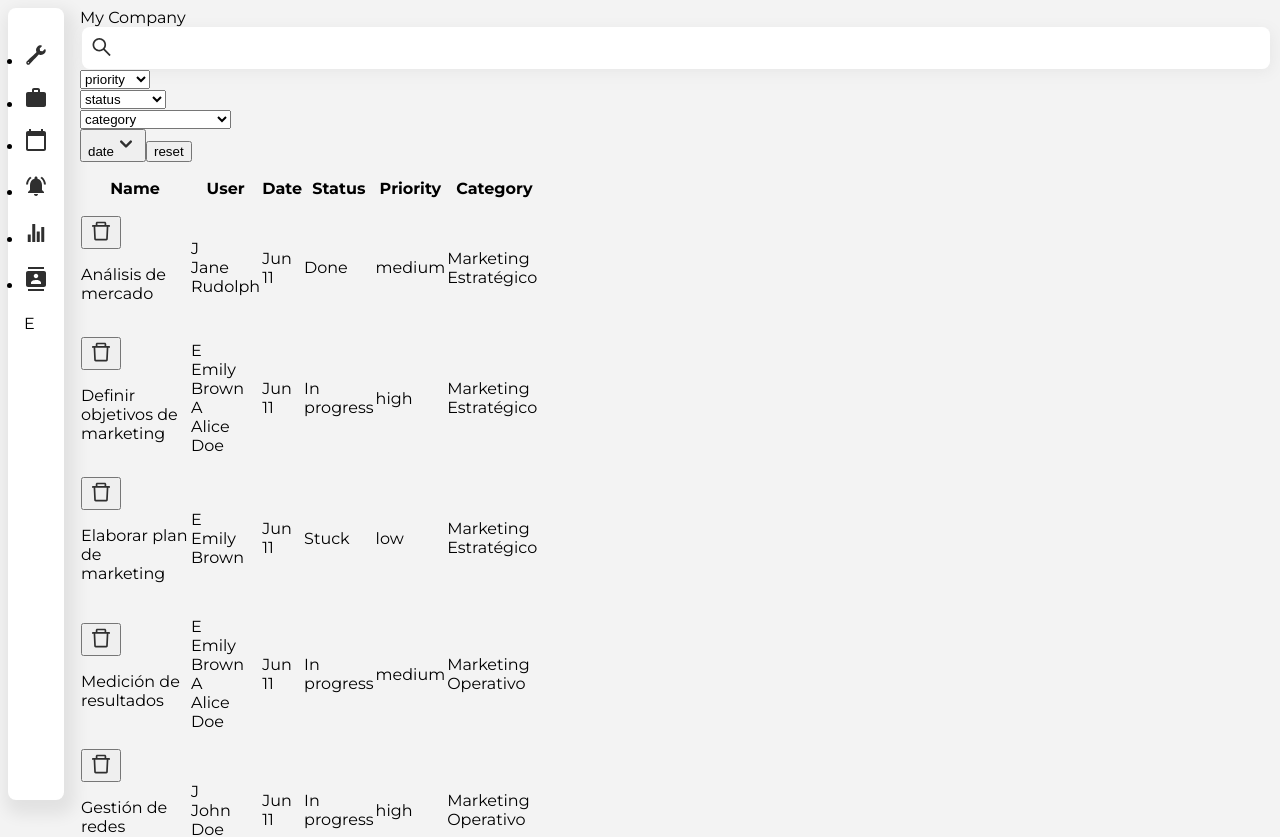
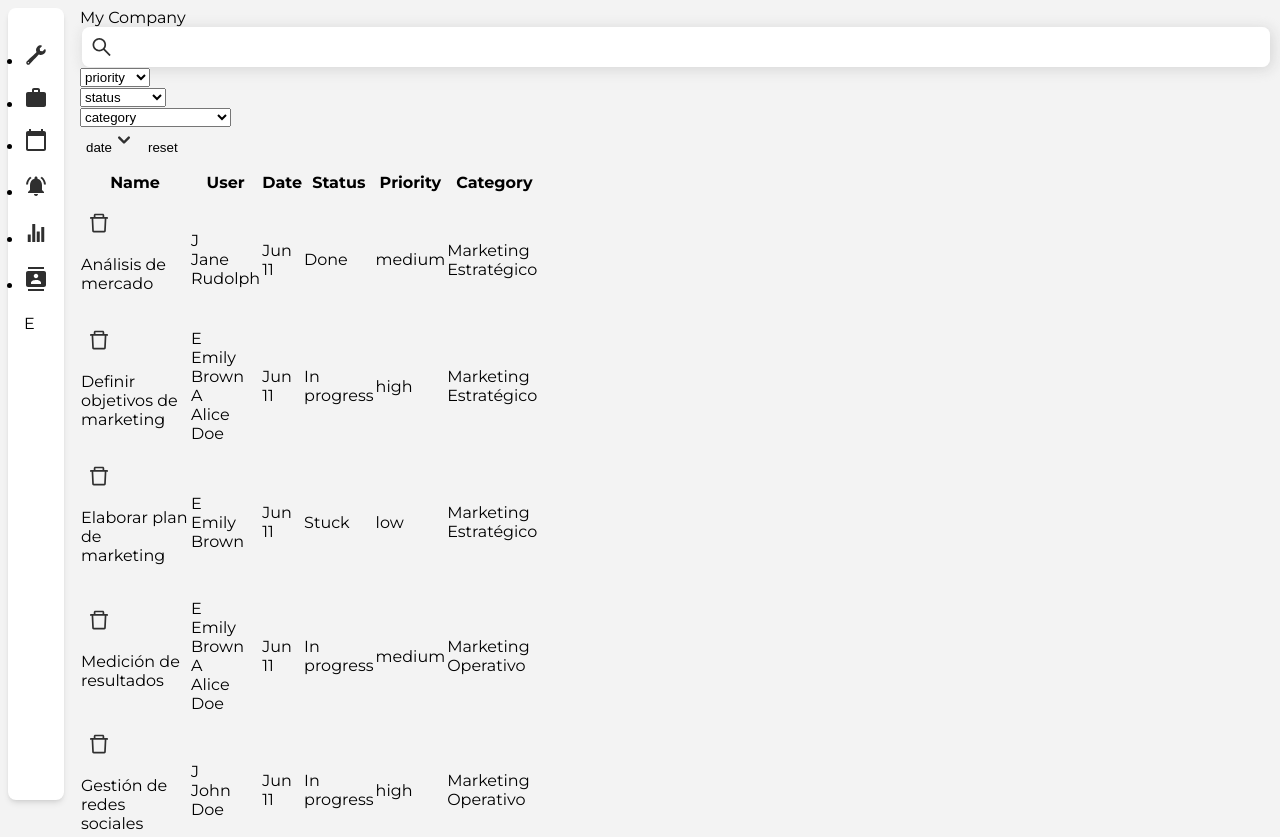
Before and after one commit to NicolasCarriman/Ttask, a Next.js app in the folder packages/task-app/: page /dashboard in a window 1280 px wide. Shown: the top 837 px of the page. Built offline with nearby package versions, Linux system fonts and the light colour scheme.

Commit message:
change css styles

```diff
--- a/packages/task-app/app/dashboard/tasks/components/layer.tsx
+++ b/packages/task-app/app/dashboard/tasks/components/layer.tsx
@@ -30,7 +30,7 @@ function Layer(
   return (
     <ContextProvider>
       <div
-        className='container-large tt-grid-column tt-box shadow-m'
+        className='container-large tt-grid-column tt-box shadow-m gray-6'
       >
         {props.children}
       </div>
--- a/packages/task-app/app/dashboard/tasks/components/style.css
+++ b/packages/task-app/app/dashboard/tasks/components/style.css
@@ -98,6 +98,10 @@ html {
   cursor: pointer;
   font-weight: 600;
   opacity: .7;
+}
+
+.accordion-header > svg {
+  height: 1rem;
 }
 
 .accordion-desactive {
--- a/packages/task-app/app/dashboard/tasks/page.tsx
+++ b/packages/task-app/app/dashboard/tasks/page.tsx
@@ -75,7 +75,7 @@ function Tasks() {
       {
         loaded.current &&
         <Layer>
-          <RoundedBox className='w-[30%]' >
+          <RoundedBox className='w-[30%] tt-flex-col' >
             {
               currentTask && currentTask.subtasks && (
                 <>
--- a/packages/task-app/app/style/global.scss
+++ b/packages/task-app/app/style/global.scss
@@ -4,8 +4,10 @@ $gray-200: #FAFAFA;
 $gray-300: #E0E0E0;
 $gray-400: #b5b5b5;
 $gray-500: rgb(149 149 149);
+$gray-600: #ffffff66;
 $max-width: calc(100vw);
 $rad-m: 8px;
+$shadow-m: 1px 3px 5px 0px #00000026;
 
 h3 {
   margin: 0;
@@ -14,6 +16,11 @@ h3 {
 
 fieldset {
   border: none;
+}
+
+button {
+  border: none;
+  background: none;
 }
 
 body {
@@ -25,15 +32,9 @@ body {
   background: #FFFFFF;
   border-radius: $rad-m;
   padding: 1rem;
-  box-shadow: 4px 8px 16px 7px #00000012;
-}
-
-.shadow-m {
-  box-shadow: 4px 8px 16px 7px #00000012;
 }
 
 .container-full {
-
   width: $max-width;
   height: 100%;
 }
@@ -53,6 +54,11 @@ body {
   grid-column: span 3;
 }
 
+.layer-centered {
+  justify-content: center;
+  align-items: center;
+}
+
 .tt-grid-column {
   display: grid;
   grid-template-columns: repeat(auto-fit, minmax(250px, 1fr));
@@ -62,6 +68,7 @@ body {
 .tt-flex-col {
   display: flex;
   flex-direction: column;
+  gap: 1rem;
 }
 
 .tt-flex-row {
@@ -72,3 +79,15 @@ body {
 .g-1 {
   gap: 1rem;
 }
+
+.gray-6 {
+  background-color: $gray-600;
+}
+
+.shadow-m {
+  --tw-ring-offset-shadow: 0 0 #0000;
+  --tw-ring-shadow: 0 0 #0000;
+  --tw-shadow: 0 4px 6px -1px rgb(0 0 0 / 10%), 0 2px 4px -2px rgb(0 0 0 / 0.1);
+  --tw-shadow-colored: 0 4px 6px -1px var(--tw-shadow-color), 0 2px 4px -2px var(--tw-shadow-color);
+  box-shadow: var(--tw-ring-offset-shadow, 0 0 #0000), var(--tw-ring-shadow, 0 0 #0000), var(--tw-shadow);
+}
--- a/packages/task-app/components/common/box.tsx
+++ b/packages/task-app/components/common/box.tsx
@@ -8,7 +8,7 @@ interface RoundedBoxProps {
 function RoundedBox({ children, className }: RoundedBoxProps) {
   return (
     <div
-      className={`tt-box ${className && className}`}
+      className={`tt-box shadow-m ${className && className}`}
     >
       { children }
     </div>
--- a/packages/task-app/components/common/input.scss
+++ b/packages/task-app/components/common/input.scss
@@ -1,3 +1,4 @@
+
 .tt_input-field {
   outline: none;
   border: none;
--- a/packages/task-app/components/common/inputComponent.css
+++ b/packages/task-app/components/common/inputComponent.css
@@ -1,12 +1,12 @@
 html {
   --tt-gray-300:#E0E0E0;
   --tt-gray-50:#FAFAFA;
-  --tt-shadow-m: 2px 3px 14px #e7e7e7;
+  --tt-shadow-s: -1px 1px 3px 2px rgb(0 0 0 / 14%);
   --tt-shadow-l: 2px 2px 14px #b5b5b5;
+  --tt-shadow-m: 2px 2px 14px #b5b5b57d;
   --tt-radius-m: 8px;
   --tt-color-active: #3182ce;
 }
-
 
 .tt_input-field-float {
   width: 100%;
@@ -26,7 +26,7 @@ html {
 }
 
 .tt_input {
-  height: 3vh;
+  height: 2vh;
   width: 100%;
   font-size: 1rem;
   padding-left: 12px;
--- a/packages/task-app/components/common/inputComponent.tsx
+++ b/packages/task-app/components/common/inputComponent.tsx
@@ -114,7 +114,7 @@ export const SliderSelector: React.FC<SliderProps> = (props) => {
 
   return (
     <div className='selector-container'>
-      <SlArrowLeft onClick={prev} />
+      <SlArrowLeft height={'2vh'} onClick={prev} />
       <InputComponent
         value={data[selected].name}
         onClick={() => handleClick(selected)}
@@ -123,7 +123,7 @@ export const SliderSelector: React.FC<SliderProps> = (props) => {
         {...rest}
         readOnly
       />
-      <SlArrowRight onClick={next} />
+      <SlArrowRight height={'2vh'} onClick={next} />
       <div
         className={`${showList ? 'fixed inset-0 z-[100]  backdrop-brightness-[0.9] transition-all' : 'hidden'}`}
         onClick={() => setShowList(false)}
--- a/packages/task-app/components/ui/dynamicSelector/dynamicSelector.tsx
+++ b/packages/task-app/components/ui/dynamicSelector/dynamicSelector.tsx
@@ -9,6 +9,7 @@ import Button from '@app/components/common/button';
 import { IoIosAddCircle } from 'react-icons/io';
 import { HiCheck } from 'react-icons/hi';
 import { TextBox } from '@app/components/common/textBox';
+import RoundedBox from '@app/components/common/box';
 
 type selectableElement = {
   id: string;
@@ -43,7 +44,7 @@ function DynamicSelector({
   newTabElement,
   selectedId
 }: DynamicSelectorProps) {
-  const [content, setContent ] = useState('');
+  const [content, setContent] = useState('');
   const [slide, setSlide] = useState(false);
   const [render, setRender] = useState('tabs');
   // use hook to manage the transition between tabs and menu
@@ -77,7 +78,7 @@ function DynamicSelector({
     }
   };
 
-  function handleKeyDown (e: React.KeyboardEvent<HTMLDivElement>) {
+  function handleKeyDown(e: React.KeyboardEvent<HTMLDivElement>) {
     if (e.code === 'Enter') {
       setRender('tabs');
       if (!onClick) return;
@@ -86,19 +87,19 @@ function DynamicSelector({
   }
 
   return (
-    <SelectorContainer>
-      {title && <p>{title}</p>}
+    <RoundedBox className='tt-box'>
+      {
+        title &&
+        <header className='dynamic-header'>
+          <h3>{title}</h3>
+        </header>
+      }
       <div
         onAnimationEnd={() => {
           setRender('menu');
           setSlide(false);
         }}
-        className={twMerge(`
-        overflow-hidden
-        w-full
-        h-full
-        `, slide && style.slideY
-      )}>
+        className=''>
         {isTabs &&
           <TabsContainer >
             {
@@ -125,15 +126,17 @@ function DynamicSelector({
           </TextBox>
         }
       </div>
+      <div className='layer-centered tt-flex-row'>
         <Button variant='animated' onClick={handleClick} size={'small'}>
           {
-           isTabs && <IoIosAddCircle className='h-8 w-8'  />
+            isTabs && <IoIosAddCircle className='h-8 w-8' />
           }
           {
-           isMenu && <HiCheck className='h-8 w-8 '  />
+            isMenu && <HiCheck className='h-8 w-8 ' />
           }
         </Button>
-    </SelectorContainer>
+      </div>
+    </RoundedBox >
   );
 }
 
--- a/packages/task-app/components/ui/inputSearch/inputSearch.css
+++ b/packages/task-app/components/ui/inputSearch/inputSearch.css
@@ -10,4 +10,5 @@
 
 .selector-container > svg {
   cursor: pointer;
+  height: 1rem;
 }
```
Lines whose indentation alone changed are shown as unchanged.
